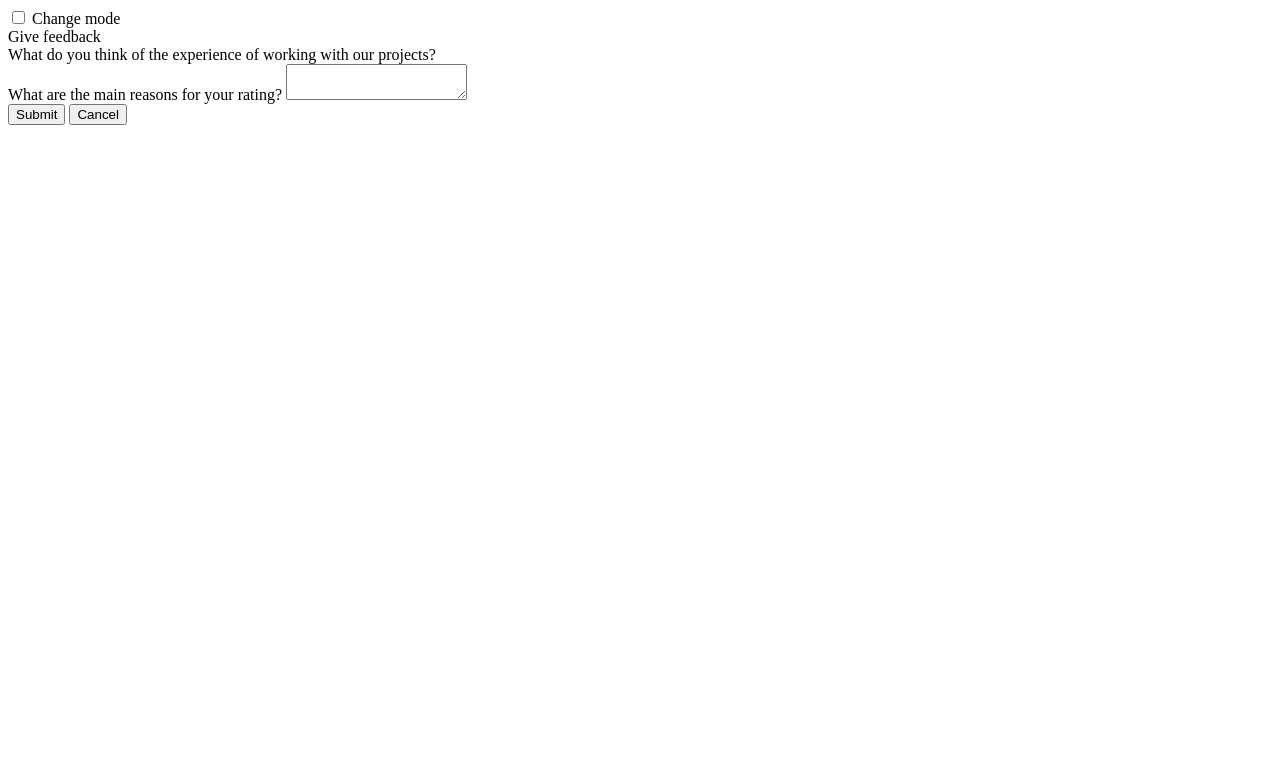
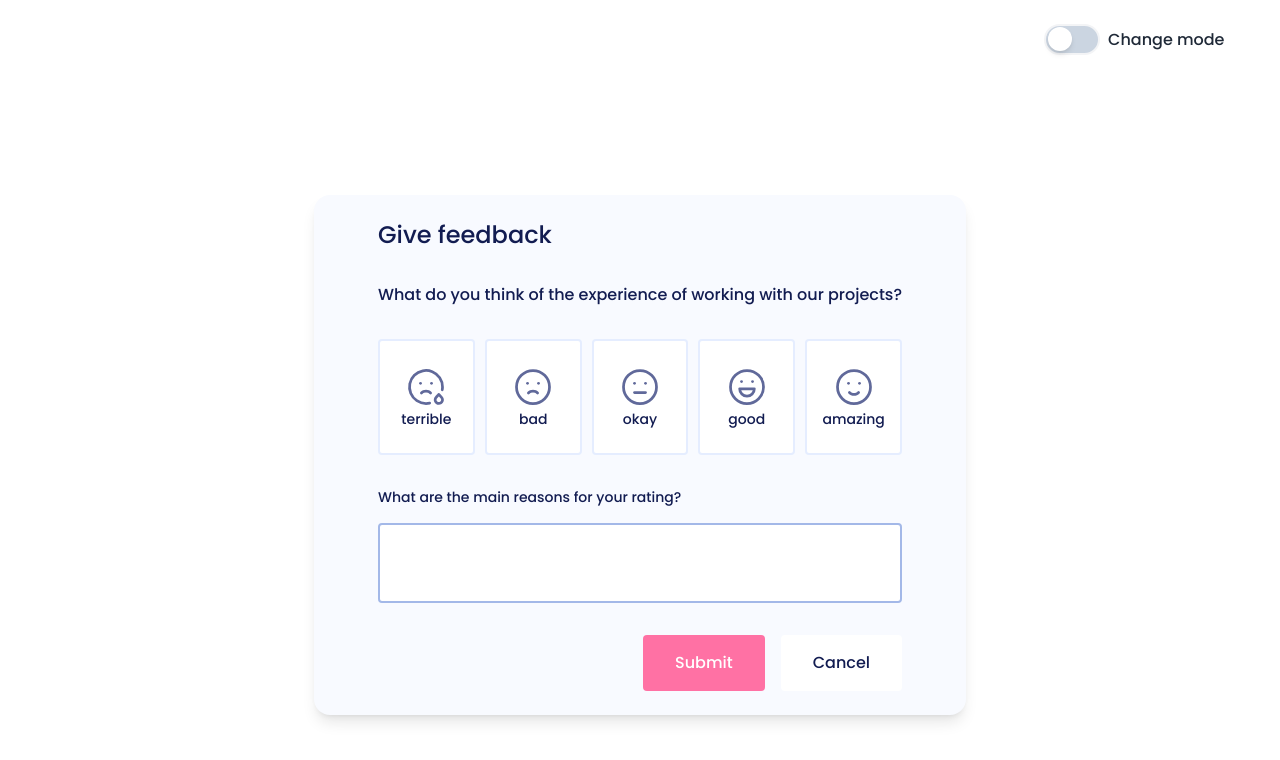
Before and after one commit to anastansa/tailwind-feedback-form, a website: page index.html in a window 1280 px wide. Drawn offline with Linux system fonts and the light colour scheme; the site is published under a folder, as on GitHub Pages, so addresses that start at the root find nothing.

Commit message:
changed path

```diff
--- a/index.html
+++ b/index.html
@@ -6,7 +6,7 @@
 	<meta name="viewport" content="width=device-width, initial-scale=1.0">
 	<title>Tailwind</title>
 
-	<link href="/dist/output.css" rel="stylesheet">
+	<link href="dist/output.css" rel="stylesheet">
 	<link rel="preconnect" href="https://fonts.googleapis.com">
 	<link rel="preconnect" href="https://fonts.gstatic.com" crossorigin>
 	<link href="https://fonts.googleapis.com/css2?family=Poppins:wght@500&display=swap" rel="stylesheet">
@@ -59,6 +59,6 @@
 	</form>
 </div>
 
-<script src="/index.js"></script>
+<script src="index.js"></script>
 </body>
 </html>
```
